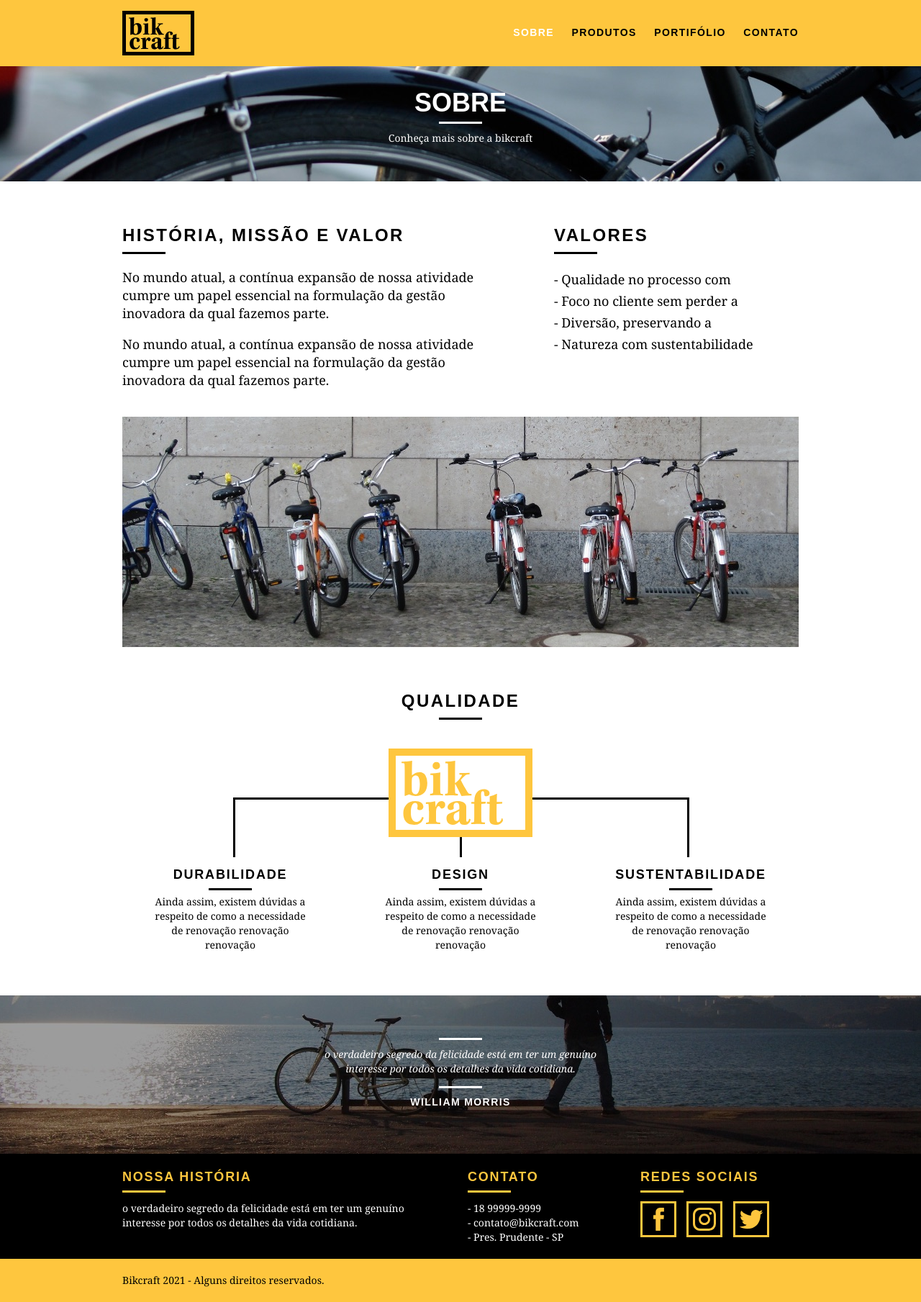
After one commit to abnerjp/bikcraft, a PHP site: page /sobre.html in a window 1280 px wide. The commit adds this page. Shown: the whole page at 72% size. Run offline with PHP 8.4, Linux system fonts and the light colour scheme.

Commit message:
Página < Sobre > criada e estilizada

```diff
--- /dev/null
+++ b/css/sobre.css
@@ -0,0 +1,25 @@
+.interna-sobre {
+  background: url("../img/bg-sobre.jpg") no-repeat center;
+  background-size: cover;
+}
+
+.missao-sobre {
+  padding-top: 60px;
+}
+
+.missao-sobre p {
+  font-size: 18px;
+  line-height: 25px;
+  margin-bottom: 1em;
+  padding-right: 60px;
+}
+
+.missao-sobre ul li {
+  font-family: Georgia, 'Times New Roman', Times, serif;
+  font-size: 18px;
+  line-height: 30px;
+}
+
+.foto-equipe {
+  padding-top: 20px;
+}
--- a/css/style.css
+++ b/css/style.css
@@ -55,6 +55,25 @@ img {
   margin: 8px auto;
 }
 
+.subtitulo-interno {
+  font-size: 24px;
+  line-height: 30px;
+  font-weight: bold;
+  letter-spacing: .1em;
+  color: #000;
+  text-transform: uppercase;
+  margin-bottom: 20px;
+}
+
+.subtitulo-interno:after {
+  content: "";
+  display: block;
+  width: 60px;
+  height: 3px;
+  background-color: #000;
+  margin: 8px 0;
+}
+
 /* Header */
 .header {
   position: fixed;
@@ -84,6 +103,10 @@ img {
   line-height: 20px;
   padding: 10px 0;
   transition: 200ms;
+}
+
+.header_menu ul li a.menu-ativo {
+  color: #fff;
 }
 
 .header_menu ul li a:hover {
@@ -133,6 +156,30 @@ img {
   font-weight: bold;
   font-size: 14px;
   letter-spacing: .1em;
+}
+
+/* Introdução interna */
+.introducao-interna {
+  width: 100%;
+  margin-top: 92px;
+  height: 160px;
+  text-align: center;
+  color: #fff;
+  padding-top: 30px;
+}
+.introducao-interna h1 {
+  font-size: 36px;
+  font-weight: bold;
+  text-transform: uppercase;
+}
+
+.introducao-interna h1::after {
+  content: "";
+  display: block;
+  width: 60px;
+  height: 3px;
+  background: #fff;
+  margin: 6px auto 10px auto;
 }
 
 /* Produtos */
@@ -216,6 +263,7 @@ img {
 
 .qualidade-lista {
   padding-top: 20px;
+  overflow: auto; /* clear-fix */
 }
 
 .qualidade:after {
--- /dev/null
+++ b/sobre.html
@@ -0,0 +1,143 @@
+<!DOCTYPE html>
+<html lang="pt-br">
+  <head>
+    <meta charset="UTF-8" />
+    <title>Bikcraft - Sobre</title>
+    <link rel="stylesheet" href="css/normalize.css" />
+    <link rel="stylesheet" href="css/reset.css" />
+    <link rel="stylesheet" href="css/grid.css" />
+    <link rel="stylesheet" href="css/style.css" />
+    <link rel="stylesheet" href="css/sobre.css" />
+  </head>
+  <body>
+    <header class="header">
+      <div class="container">
+        <a href="index.html" class="grid-4">
+          <img src="img/bikcraft.svg" alt="Logo Bikcraft" />
+        </a>
+        <nav class="grid-12 header_menu">
+          <ul>
+            <li><a href="sobre.html" class="menu-ativo">Sobre</a></li>
+            <li><a href="produtos.html">Produtos</a></li>
+            <li><a href="portifolio.html">Portifólio</a></li>
+            <li><a href="contato.html">Contato</a></li>
+          </ul>
+        </nav>
+      </div>
+    </header>
+    <section class="introducao-interna interna-sobre">
+      <div class="container">
+        <h1>Sobre</h1>
+        <p>Conheça mais sobre a bikcraft</p>
+      </div>
+    </section>
+    <section class="missao-sobre container">
+      <div class="grid-10">
+        <h2 class="subtitulo-interno">História, missão e valor</h2>
+        <p>
+          No mundo atual, a contínua expansão de nossa atividade cumpre um papel
+          essencial na formulação da gestão inovadora da qual fazemos parte.
+        </p>
+        <p>
+          No mundo atual, a contínua expansão de nossa atividade cumpre um papel
+          essencial na formulação da gestão inovadora da qual fazemos parte.
+        </p>
+      </div>
+      <div class="grid-6">
+        <h2 class="subtitulo-interno">Valores</h2>
+        <ul>
+          <li>- Qualidade no processo com</li>
+          <li>- Foco no cliente sem perder a</li>
+          <li>- Diversão, preservando a</li>
+          <li>- Natureza com sustentabilidade</li>
+        </ul>
+      </div>
+      <div class="grid-16 foto-equipe">
+        <img src="img/equipe-bikcraft.jpg" alt="Equipe Bikcraft">
+      </div>
+    </section>
+    <section class="qualidade container">
+      <h2 class="subtitulo">Qualidade</h2>
+      <img src="/img/bikcraft-qualidade.svg" alt="Bikcraft" />
+      <ul class="qualidade-lista">
+        <li class="grid-1-3">
+          <h3>Durabilidade</h3>
+          <p>
+            Ainda assim, existem dúvidas a respeito de como a necessidade de
+            renovação renovação renovação
+          </p>
+        </li>
+        <li class="grid-1-3">
+          <h3>Design</h3>
+          <p>
+            Ainda assim, existem dúvidas a respeito de como a necessidade de
+            renovação renovação renovação
+          </p>
+        </li>
+        <li class="grid-1-3">
+          <h3>Sustentabilidade</h3>
+          <p>
+            Ainda assim, existem dúvidas a respeito de como a necessidade de
+            renovação renovação renovação
+          </p>
+        </li>
+      </ul>
+    </section>
+    <section class="quebra">
+      <blockquote class="quote-externo container">
+        <p>
+          o verdadeiro segredo da felicidade está em ter um genuíno interesse
+          por todos os detalhes da vida cotidiana.
+        </p>
+        <cite>WILLIAM MORRIS</cite>
+      </blockquote>
+    </section>
+
+    <footer>
+      <div class="footer">
+        <div class="container">
+          <div class="grid-8 footer-history">
+            <h3>Nossa História</h3>
+            <p>
+              o verdadeiro segredo da felicidade está em ter um genuíno
+              interesse por todos os detalhes da vida cotidiana.
+            </p>
+          </div>
+          <div class="grid-4 footer-contact">
+            <h3>Contato</h3>
+            <ul>
+              <li>- 18 99999-9999</li>
+              <li>- contato@bikcraft.com</li>
+              <li>- Pres. Prudente - SP</li>
+            </ul>
+          </div>
+          <div class="grid-4 footer-network">
+            <h3>Redes sociais</h3>
+            <ul>
+              <li>
+                <a href="http://facebook.com" target="_blank"
+                  ><img src="img/redes-sociais/facebook.svg" alt="Facebook"
+                /></a>
+              </li>
+              <li>
+                <a href="http://instagram.com" target="_blank"
+                  ><img src="img/redes-sociais/instagram.svg" alt="Instagram"
+                /></a>
+              </li>
+              <li>
+                <a href="http://twitter.com" target="_blank"
+                  ><img src="img/redes-sociais/twitter.svg" alt="Twitter"
+                /></a>
+              </li>
+            </ul>
+          </div>
+        </div>
+      </div>
+      <div class="copyrigth">
+        <div class="container">
+          <p class="grid-16">Bikcraft 2021 - Alguns direitos reservados.</p>
+        </div>
+      </div>
+    </footer>
+  </body>
+</html>
```
